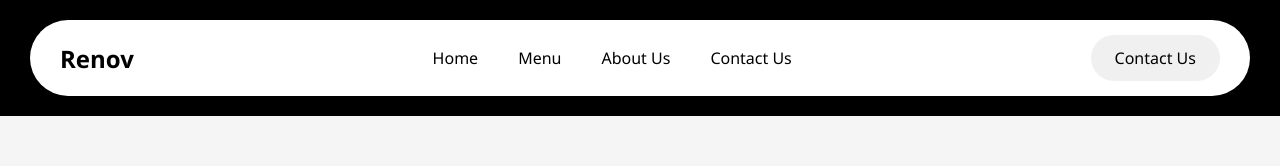
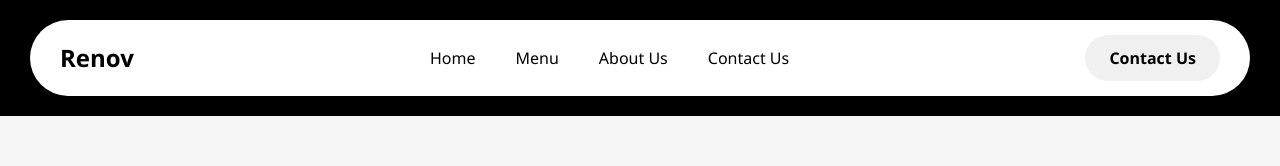
Before and after one commit to pozetiv4iks/redev-homepage, a plain HTML site: page index.html in a window 1280 px wide. Shown: the top 166 px of the page. Drawn offline with Linux system fonts and the light colour scheme.

Commit message:
update project

```diff
--- a/index.html
+++ b/index.html
@@ -7,20 +7,20 @@
     <link rel="stylesheet" href="styles.css" />
   </head>
   <body>
-    <div class="header-wrapper">
-      <header class="sticky-header">
-        <span class="logo">Renov</span>
-        <nav>
-          <ul>
-            <li><a href="#">Home</a></li>
-            <li><a href="#">Menu</a></li>
-            <li><a href="#">About Us</a></li>
-            <li><a href="#">Contact Us</a></li>
+    <header class="header">
+      <div class="header__container">
+        <a href="#" class="header__logo">Renov</a>
+        <nav class="nav">
+          <ul class="nav__list">
+            <li class="nav__item"><a href="#" class="nav__link">Home</a></li>
+            <li class="nav__item"><a href="#" class="nav__link">Menu</a></li>
+            <li class="nav__item"><a href="#" class="nav__link">About Us</a></li>
+            <li class="nav__item"><a href="#" class="nav__link">Contact Us</a></li>
           </ul>
         </nav>
-        <a href="#" class="btn-contact">Contact Us</a>
-      </header>
-    </div>
+        <a href="#" class="header__btn">Contact Us</a>
+      </div>
+    </header>
 
     <section class="hero">
       <div class="image-container">
--- a/styles.css
+++ b/styles.css
@@ -10,15 +10,15 @@
     color: #000;
 }
 
-.header-wrapper {
+.header {
     position: sticky;
     top: 0;
     background: #000;
     padding: 20px 30px;
-    z-index: 100;
+    z-index: 1;
 }
 
-.sticky-header {
+.header__container {
     display: flex;
     justify-content: space-between;
     align-items: center;
@@ -27,33 +27,37 @@
     border-radius: 50px;
 }
 
-.sticky-header .logo {
+.header__logo {
     color: #000;
     font-size: 1.5rem;
     font-weight: 700;
+    text-decoration: none;
+    line-height: 1.2;
 }
 
-.sticky-header ul {
+.nav__list {
     display: flex;
     list-style: none;
     gap: 40px;
 }
 
-.sticky-header a {
+.nav__link {
     color: #000;
     text-decoration: none;
     font-weight: 500;
+    font-size: 1rem;
+    line-height: 1.4;
 }
 
-
-
-.btn-contact {
+.header__btn {
     background: #f0f0f0;
     color: #000;
     padding: 12px 24px;
     border-radius: 30px;
     text-decoration: none;
     font-weight: 600;
+    font-size: 1rem;
+    line-height: 1.4;
 }
 
 
```
